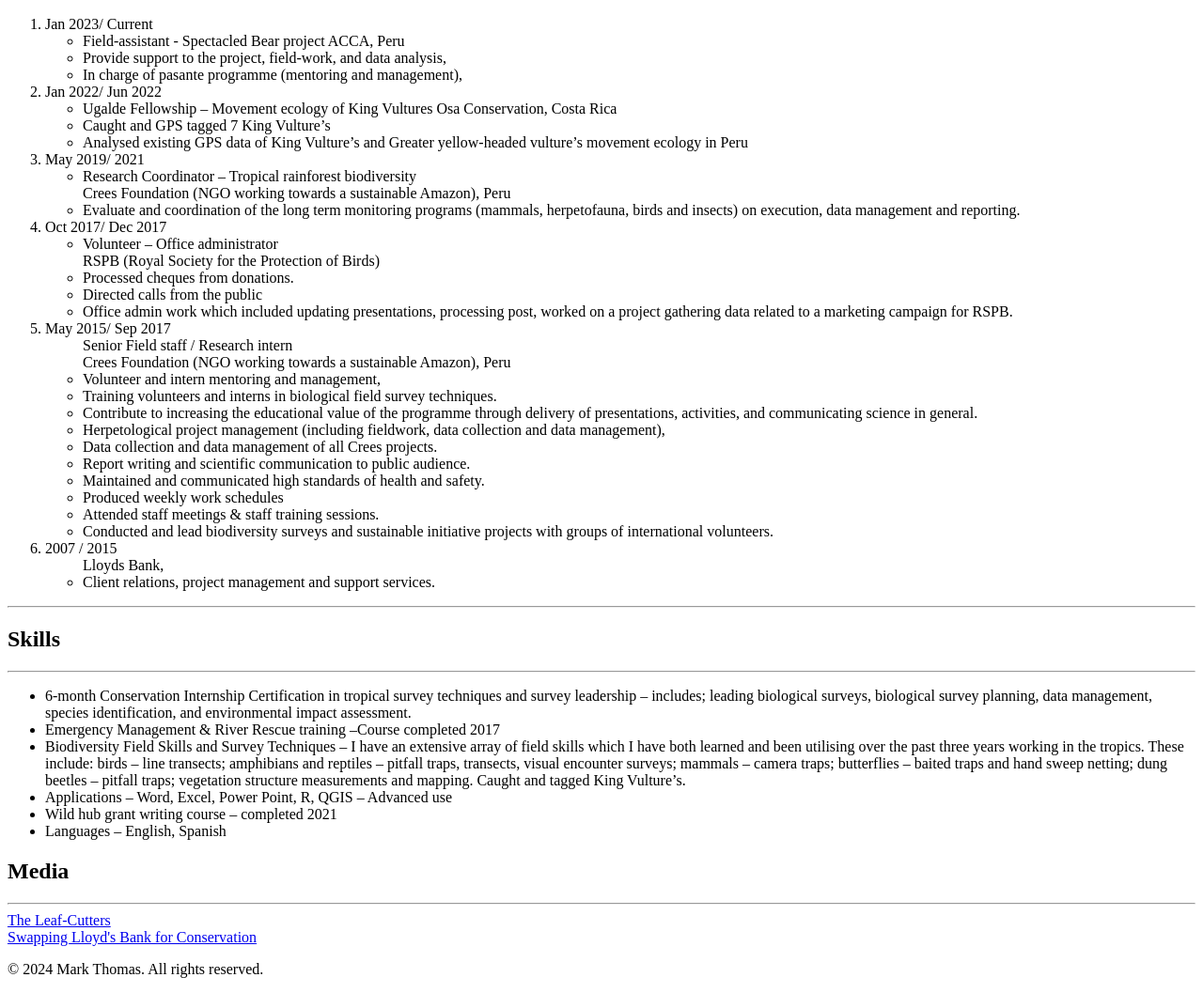
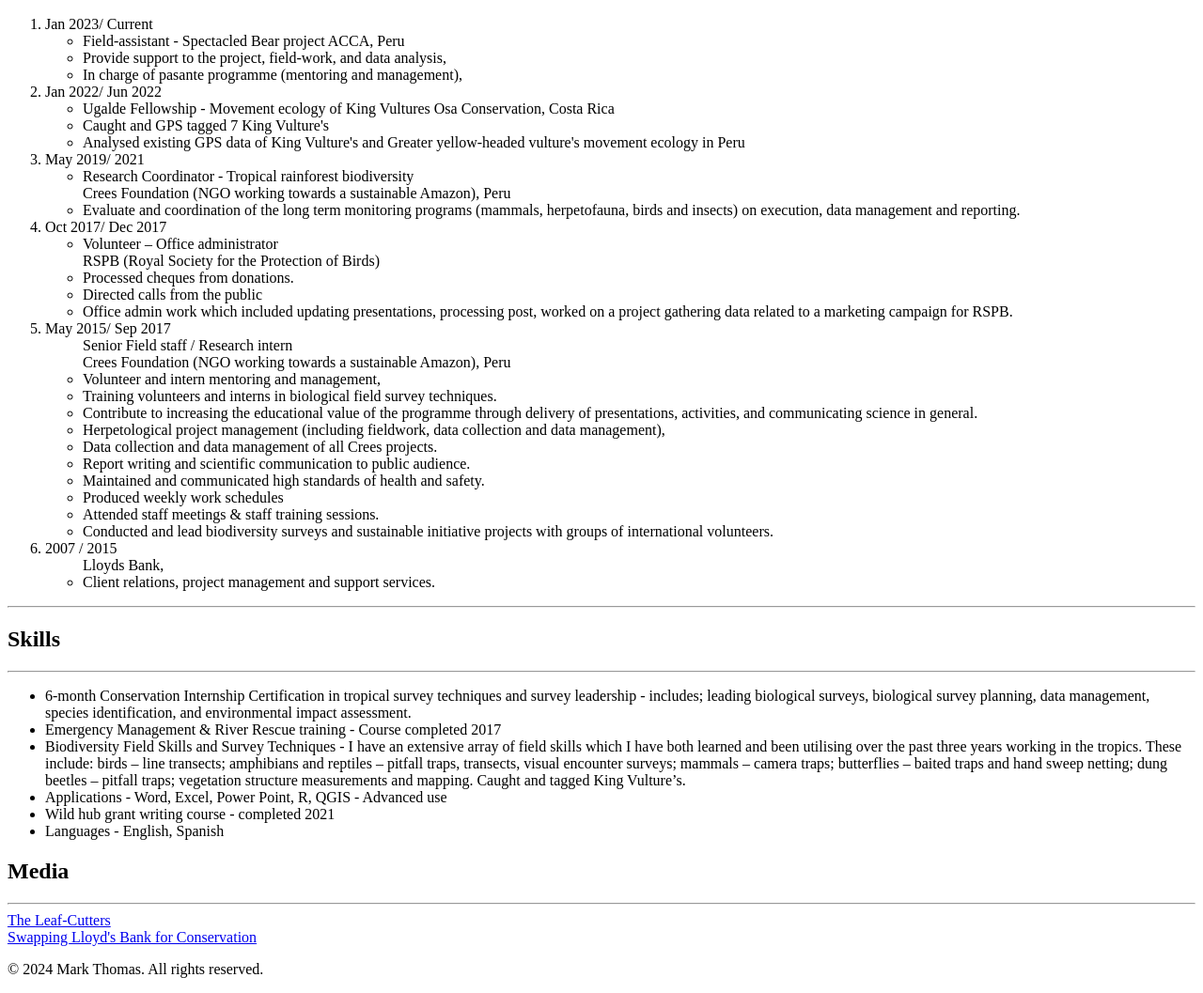
Before and after one commit to MarkJThomas/my-resume, a plain HTML site: page index.html in a window 1280 px wide. Shown: the part 613-1670 px from the top of the page at 94% size. Drawn offline with Linux system fonts and the light colour scheme.

Commit message:
Add files via upload

```diff
--- a/index.html
+++ b/index.html
@@ -34,14 +34,14 @@
         </li>
         <li>Jan 2022/ Jun 2022
             <ul>
-                <li>Ugalde Fellowship – Movement ecology of King Vultures Osa Conservation, Costa Rica</li>
-                <li>Caught and GPS tagged 7 King Vulture’s</li>
-                <li> Analysed existing GPS data of King Vulture’s and Greater yellow-headed vulture’s movement ecology in Peru</li>
+                <li>Ugalde Fellowship - Movement ecology of King Vultures Osa Conservation, Costa Rica</li>
+                <li>Caught and GPS tagged 7 King Vulture's</li>
+                <li> Analysed existing GPS data of King Vulture's and Greater yellow-headed vulture's movement ecology in Peru</li>
             </ul>
         </li>
         <li>May 2019/ 2021
             <ul>
-                <li>Research Coordinator – Tropical rainforest biodiversity <br>
+                <li>Research Coordinator - Tropical rainforest biodiversity <br>
                     Crees Foundation (NGO working towards a sustainable Amazon), Peru</li>
                 <li>Evaluate and coordination of the long term monitoring programs (mammals, herpetofauna, birds and insects) on execution, data management and reporting.</li>
             </ul>
@@ -78,12 +78,12 @@
     <h2>Skills</h2>
     <hr />
     <ul>
-        <li>6-month Conservation Internship Certification in tropical survey techniques and survey leadership – includes; leading biological surveys, biological survey planning, data management, species identification, and environmental impact assessment.</li>
-        <li>Emergency Management & River Rescue training –Course completed 2017</li>
-        <li>Biodiversity Field Skills and Survey Techniques – I have an extensive array of field skills which I have both learned and been utilising over the past three years working in the tropics. These include: birds – line transects; amphibians and reptiles – pitfall traps, transects, visual encounter surveys; mammals – camera traps; butterflies – baited traps and hand sweep netting; dung beetles – pitfall traps; vegetation structure measurements and mapping. Caught and tagged King Vulture’s.</li>
-        <li>Applications – Word, Excel, Power Point, R, QGIS – Advanced use</li>
-        <li>Wild hub grant writing course – completed 2021</li>
-        <li>Languages – English, Spanish</li>
+        <li>6-month Conservation Internship Certification in tropical survey techniques and survey leadership - includes; leading biological surveys, biological survey planning, data management, species identification, and environmental impact assessment.</li>
+        <li>Emergency Management & River Rescue training - Course completed 2017</li>
+        <li>Biodiversity Field Skills and Survey Techniques - I have an extensive array of field skills which I have both learned and been utilising over the past three years working in the tropics. These include: birds – line transects; amphibians and reptiles – pitfall traps, transects, visual encounter surveys; mammals – camera traps; butterflies – baited traps and hand sweep netting; dung beetles – pitfall traps; vegetation structure measurements and mapping. Caught and tagged King Vulture’s.</li>
+        <li>Applications - Word, Excel, Power Point, R, QGIS - Advanced use</li>
+        <li>Wild hub grant writing course - completed 2021</li>
+        <li>Languages - English, Spanish</li>
     </ul>
     <h2>Media</h2>
     <hr />
```
